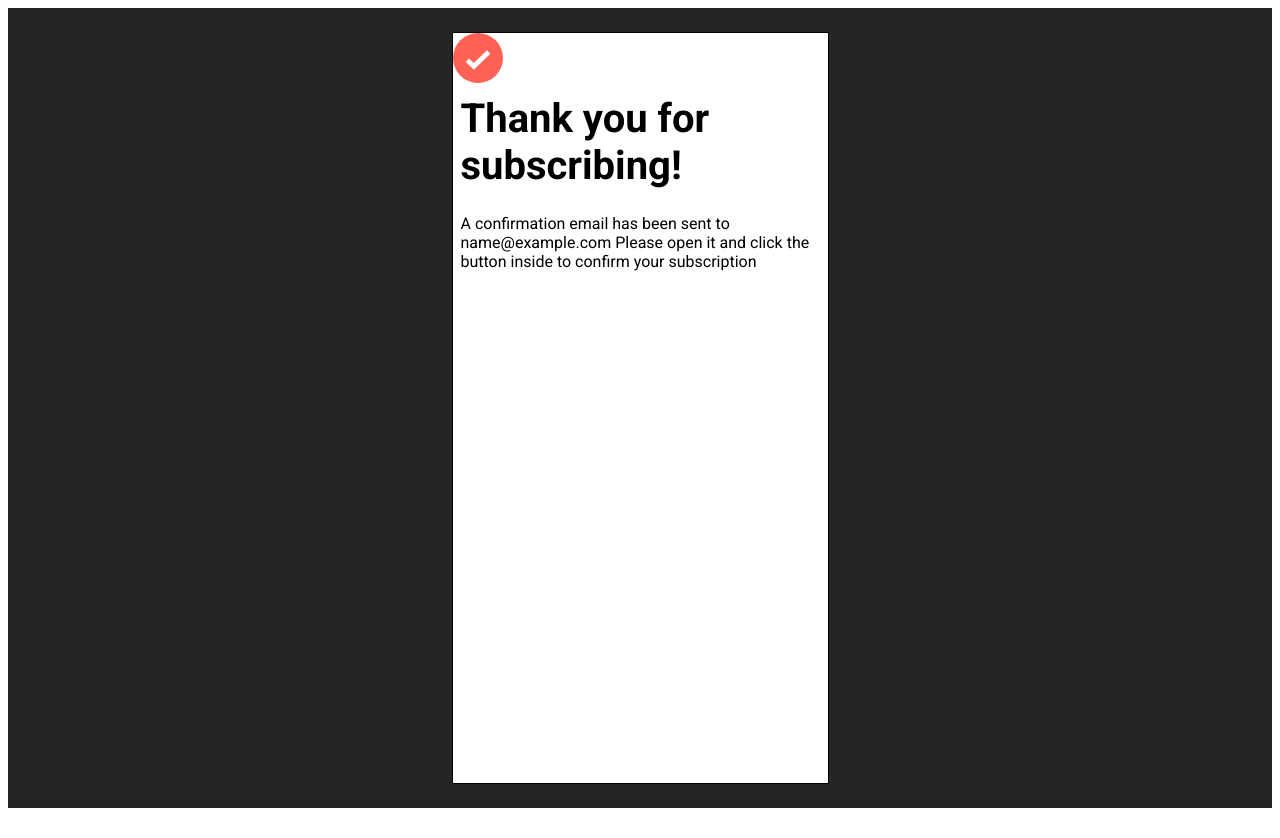
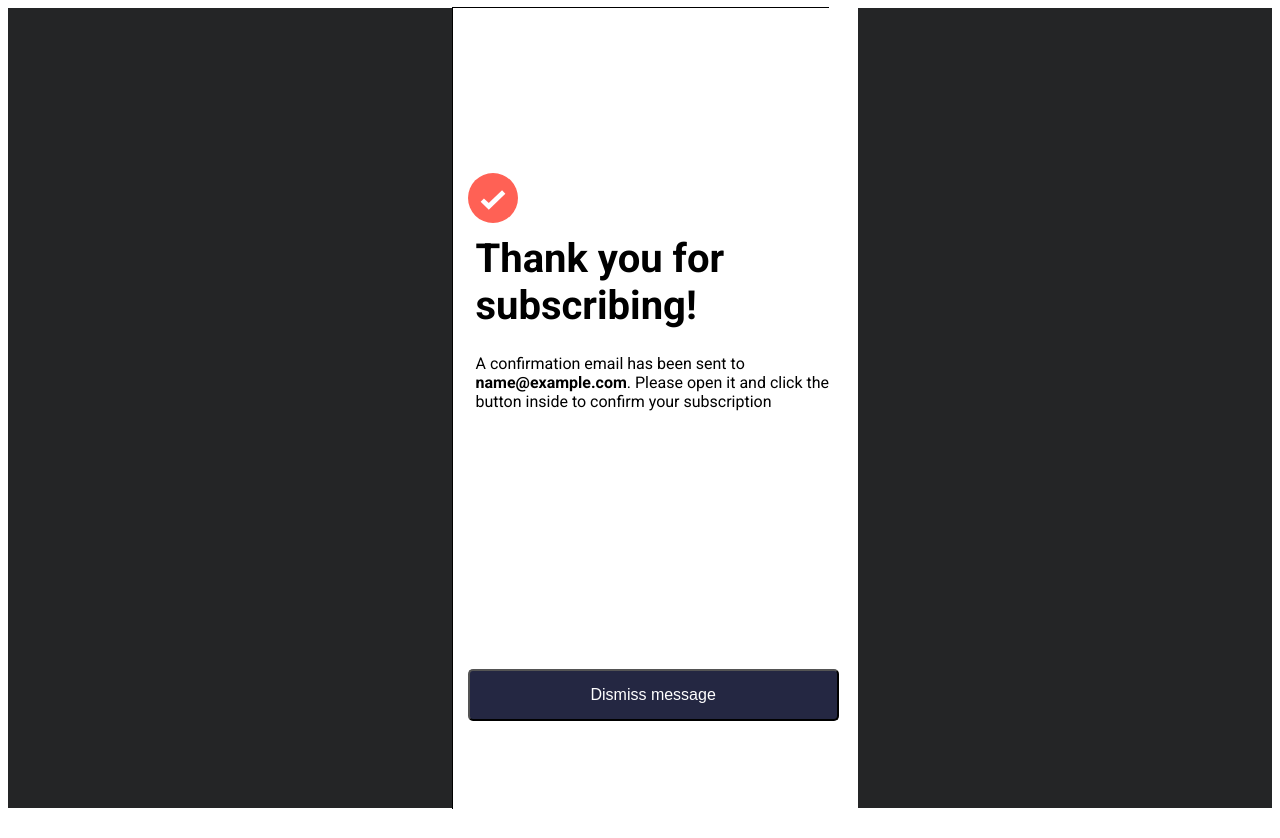
Before and after one commit to NielsLouwes/Newsletter-sign-up-form, a React (Vite) app: page / in a window 1280 px wide. Both pictures are taken after typing "name@example.com" into the empty fields and a click on the button "Subscribe to monthly newsletter". Before the commit the page ends 816 px from the top, so only its background shows below. Built offline with nearby package versions, Linux system fonts and the light colour scheme.

Commit message:
styling success and button

```diff
--- a/src/app/components/SubscribeForm/SubscribeForm.styles.tsx
+++ b/src/app/components/SubscribeForm/SubscribeForm.styles.tsx
@@ -5,6 +5,7 @@ const FormContainer = styled.div`
   border: 1px solid black;
   width: 375px;
   background: white;
+  height: 800px;
 `;
 
 const MainTitle = styled.h1`
@@ -22,7 +23,7 @@ const BottomFormContainer = styled.div`
   flex-direction: column;
 `;
 
-const SubscribeButton = styled.button`
+const FormButton = styled.button`
   width: 99%;
   color: white;
   background: hsl(234, 29%, 20%);
@@ -30,6 +31,15 @@ const SubscribeButton = styled.button`
   padding: 15px;
   font-size: 1rem;
   cursor: pointer;
+  justify-content: space-between;
+  transition: 0.3s;
+
+  &:hover {
+    background-color: hsl(4, 100%, 67%);
+    border: none;
+  }
+
+
 `;
 
 const StyledField = styled(Field)`
@@ -69,19 +79,29 @@ const EmailContainer = styled.div`
 const SuccessForm = styled.div`
   width: 375px;
   background: white;
-  height: 750px;
   font-family: 'Roboto';
+  padding: 15px;
+  height: 800px;
+  display: flex;
+  flex-direction: column;
 `;
+
+const ContentContainer = styled.div`
+  margin-bottom: 250px;
+  margin-top: 150px;
+   gap: 15px;
+`
 
 export const SubscribeFormStyled = {
   FormContainer,
   BodyContainer,
   BottomFormContainer,
-  SubscribeButton,
+  FormButton,
   StyledField,
   EmailTitle,
   StyledError,
   EmailContainer,
   MainTitle,
-  SuccessForm
+  SuccessForm,
+  ContentContainer
 };
--- a/src/app/components/SubscribeForm/SubscribeForm.tsx
+++ b/src/app/components/SubscribeForm/SubscribeForm.tsx
@@ -32,19 +32,32 @@ export function SubscribeForm() {
           // Fake a network request
           await new Promise((resolve) => setTimeout(resolve, 500));
           // Form submission logic goes here
-         setStatus({ success: true, email: values.email });
+          setStatus({ success: true, email: values.email });
           setSubmitting(false);
         }}
       >
-        {({ isSubmitting, errors, status }) =>
+        {({ isSubmitting, errors, status, resetForm }) =>
           status && status.success ? (
             <SubscribeFormStyled.SuccessForm>
-              <img src={Icon} alt="" height="50px" width="50px" />
-              <SubscribeFormStyled.MainTitle>Thank you for subscribing!</SubscribeFormStyled.MainTitle>
-              <body>A confirmation email has been sent to {status.email} Please open it and click the button inside to confirm your subscription</body>
-              </SubscribeFormStyled.SuccessForm>
+              <SubscribeFormStyled.ContentContainer>
+                <img src={Icon} alt="" height="50px" width="50px" />
+                <SubscribeFormStyled.MainTitle>
+                  Thank you for subscribing!
+                </SubscribeFormStyled.MainTitle>
+                <body>
+                  A confirmation email has been sent to{' '}
+                  <strong>{status.email}</strong>. Please open it and click the
+                  button inside to confirm your subscription
+                </body>
+              </SubscribeFormStyled.ContentContainer>
+              <SubscribeFormStyled.FormButton onClick={resetForm}>
+                Dismiss message
+              </SubscribeFormStyled.FormButton>
+            </SubscribeFormStyled.SuccessForm>
           ) : (
-            <SubscribeFormStyled.BodyContainer>
+            <>
+              <img src={logoMobile} alt="" height="auto" width="375px" />
+              <SubscribeFormStyled.BodyContainer>
                 <SubscribeFormStyled.MainTitle>
                   Stay updated!
                 </SubscribeFormStyled.MainTitle>
@@ -70,14 +83,15 @@ export function SubscribeForm() {
                       placeholder="email@company.com"
                     />
                   </SubscribeFormStyled.BottomFormContainer>
-                  <SubscribeFormStyled.SubscribeButton
+                  <SubscribeFormStyled.FormButton
                     type="submit"
                     disabled={isSubmitting}
                   >
                     Subscribe to monthly newsletter
-                  </SubscribeFormStyled.SubscribeButton>
+                  </SubscribeFormStyled.FormButton>
                 </Form>
               </SubscribeFormStyled.BodyContainer>
+            </>
           )
         }
       </Formik>
```
